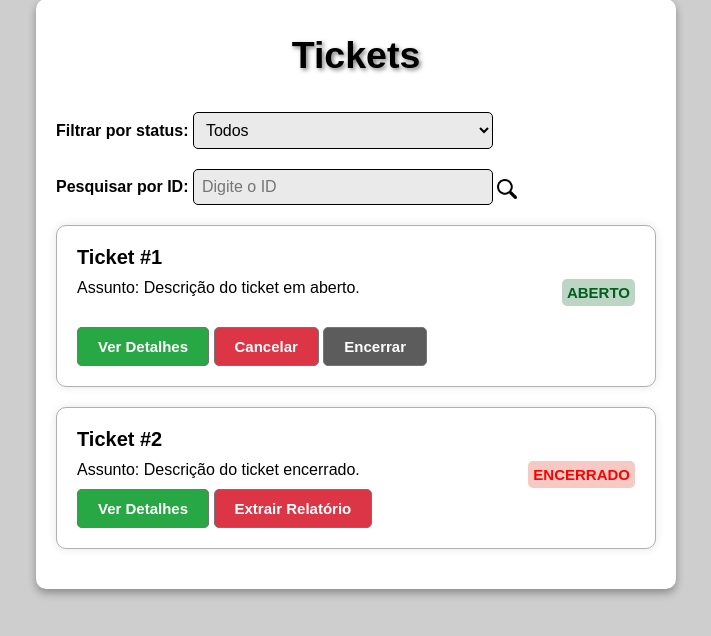
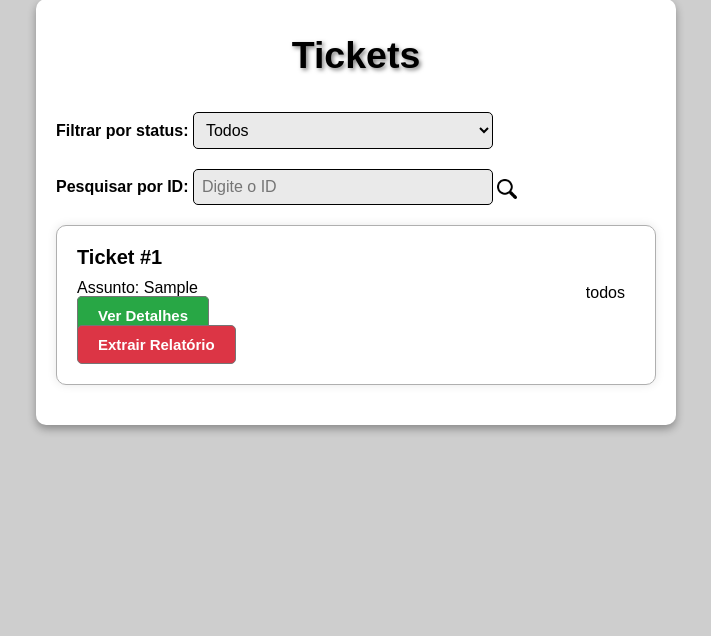
Before and after one commit to gabrielfdrz/TicketApp, a Flask app: template app/templates/acompanhamento.html in a window 1280 px wide. Shown: the part 108-744 px from the top of the page, without its empty margins (284-995 px from the left). Run offline with Flask 3, Linux system fonts and the light colour scheme; the template is opened without the code that fills it: most values are stand-ins (such as "Sample title", 1, 10 or a date in 2020); parts of the project's set-up code (start-up, migrations or seed data) failed here and were passed over.

Commit message:
Changes to be committed: 	modified:   app/__pycache__/routes.cpython-311.pyc 	modified:   app/routes.py 	modified:   app/templates/acompanhamento.html

```diff
--- a/app/templates/acompanhamento.html
+++ b/app/templates/acompanhamento.html
@@ -3,7 +3,7 @@
   <head>
     <meta charset="UTF-8" />
     <meta name="viewport" content="width=device-width, initial-scale=1.0" />
-    <title>Tickets</title>
+    <title>Acompanhamento de Incidentes</title>
     <link rel="stylesheet" href="../static/css/style.css" />
     <link rel="shortcut icon" href="../static/img/LogoPreto.png" type="image/x-icon">
     <link rel="stylesheet" href="https://fonts.googleapis.com/css2?family=Roboto:wght@400;500;700&display=swap">
@@ -34,8 +34,8 @@
           <label for="status-filter">Filtrar por status: </label>
           <select id="status-filter">
             <option value="todos">Todos</option>
-            <option value="abertos">Abertos</option>
-            <option value="encerrados">Encerrados</option>
+            <option value="ABERTO">Abertos</option>
+            <option value="ENCERRADO">Encerrados</option>
           </select>
         </div>
 
@@ -48,32 +48,57 @@
 
         <!-- Lista de tickets -->
         <div class="ticket-list">
-
-          <!-- Ticket 1 (Aberto) -->
-          <div class="ticket ticket-open">
-            <h2>Ticket #1</h2>
-            <span class="status" id="status-open">ABERTO</span>
-            <p>Assunto: Descrição do ticket em aberto.</p>
+          {% for ticket in tickets %}
+          <div class="ticket {% if ticket.status == 'ABERTO' %}ticket-open{% else %}ticket-closed{% endif %}">
+            <h2>Ticket #{{ ticket.CD_TICKET_ID }}</h2>
+            <span class="status" id="status-{{ ticket.status|lower }}">{{ ticket.status }}</span>
+            <p>Assunto: {{ ticket.DS_PROBLEMA }}</p>
             <div class="ticket-actions">
-              <a href="/ticket_aberto" class="view-button">Ver Detalhes</a>
-              <button class="cancel-button">Cancelar</button>
-              <button class="close-button">Encerrar</button>
+              <a href="/ticket/{{ ticket.CD_TICKET_ID }}" class="view-button">Ver Detalhes</a>
+              {% if ticket.status == 'ABERTO' %}
+              <form method="POST" action="/ticket/{{ ticket.CD_TICKET_ID }}/cancelar">
+                <button class="cancel-button" type="submit">Cancelar</button>
+              </form>
+              <form method="POST" action="/ticket/{{ ticket.CD_TICKET_ID }}/encerrar">
+                <button class="close-button" type="submit">Encerrar</button>
+              </form>
+              {% else %}
+              <form method="POST" action="/ticket/{{ ticket.CD_TICKET_ID }}/extrair">
+                <button class="extract-button" type="submit">Extrair Relatório</button>
+              </form>
+              {% endif %}
             </div>
           </div>
-
-          <!-- Ticket 2 (Encerrado) -->
-          <div class="ticket ticket-closed">
-            <h2>Ticket #2</h2>
-            <span class="status" id="status-closed">ENCERRADO</span>
-            <p>Assunto: Descrição do ticket encerrado.</p>
-            <div class="ticket-actions">
-              <a href="/ticket_encerrado" class="view-button">Ver Detalhes</a>
-              <button class="extract-button">Extrair Relatório</button>
-            </div>
-          </div>
-
+          {% endfor %}
         </div>
       </div>
     </section>
+    <script>
+      document.getElementById('status-filter').addEventListener('change', function() {
+        var status = this.value;
+        var tickets = document.querySelectorAll('.ticket');
+        tickets.forEach(function(ticket) {
+          if (status === 'todos') {
+            ticket.style.display = 'block';
+          } else if (ticket.querySelector('.status').id === 'status-' + status.toLowerCase()) {
+            ticket.style.display = 'block';
+          } else {
+            ticket.style.display = 'none';
+          }
+        });
+      });
+
+      document.querySelector('.search-button').addEventListener('click', function() {
+        var searchValue = document.getElementById('search-filter').value;
+        var tickets = document.querySelectorAll('.ticket');
+        tickets.forEach(function(ticket) {
+          if (ticket.querySelector('h2').innerText.includes(searchValue)) {
+            ticket.style.display = 'block';
+          } else {
+            ticket.style.display = 'none';
+          }
+        });
+      });
+    </script>
   </body>
 </html>
```
Also changed, not shown: app/routes.py (+35 -15 lines).
